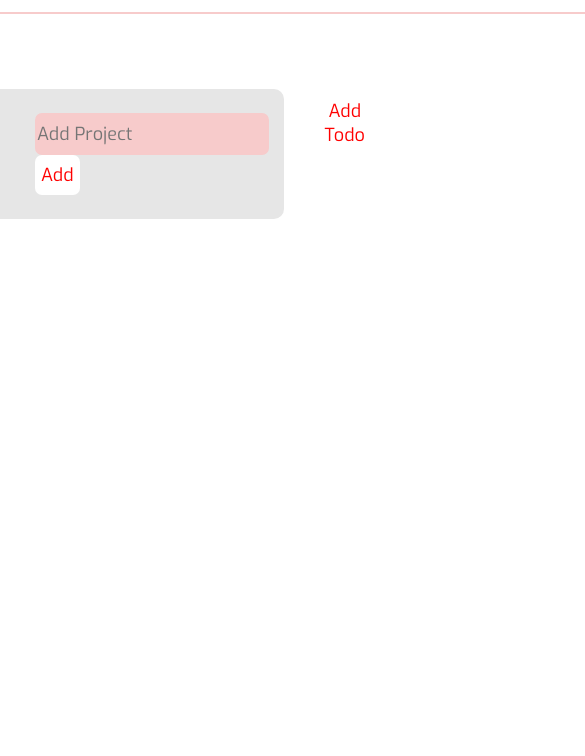
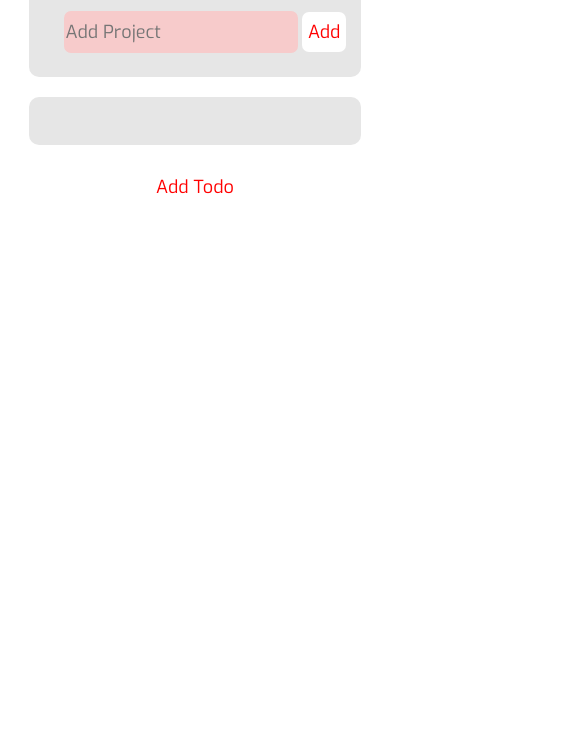
Before and after one commit to Robo-91/TodoList, a plain HTML site: page index.html in a window 390 px wide. Shown: the part 88-844 px from the top of the page, 585 px wide, since content can reach past the window. Drawn offline with Linux system fonts and the light colour scheme.

Commit message:
added Media Query for main content

```diff
--- a/app.css
+++ b/app.css
@@ -7,13 +7,13 @@ h1 {
 	border-radius: 8px;
 	text-align: center;
 	font-family: 'Ubuntu', sans-serif;
-	font-size: 40px;
+	font-size: 3em;
 	color: #003366;
 }
 
 hr {
 	border: 1px solid #f7cbcb;
-	width: 700px;
+	width: 65%;
 }
 
 body {
@@ -392,3 +392,32 @@ h5:nth-of-type(3) {
 	text-decoration: line-through;
 	text-decoration-color: green;
 }
+
+/* Add Media Query */
+
+@media(max-width: 900px) {
+	h1 {
+		display: none;
+	}
+	hr {
+		display: none;
+	}
+	#container {
+		display: grid;
+		justify-content: center;
+		grid-template-rows: repeat(3, minmax(15em, auto-fit));
+	}
+	#left-end {
+		border-radius: 10px;
+	}
+	#todo-content {
+		margin-top: 20px;
+		margin-bottom: 20px;
+		border-radius: 10px;
+		background-color: #e6e6e6;
+		padding: 1.5em 15px 1.5em 35px;
+	}
+	#add-todo {
+		margin: 0;
+	}
+}
```
